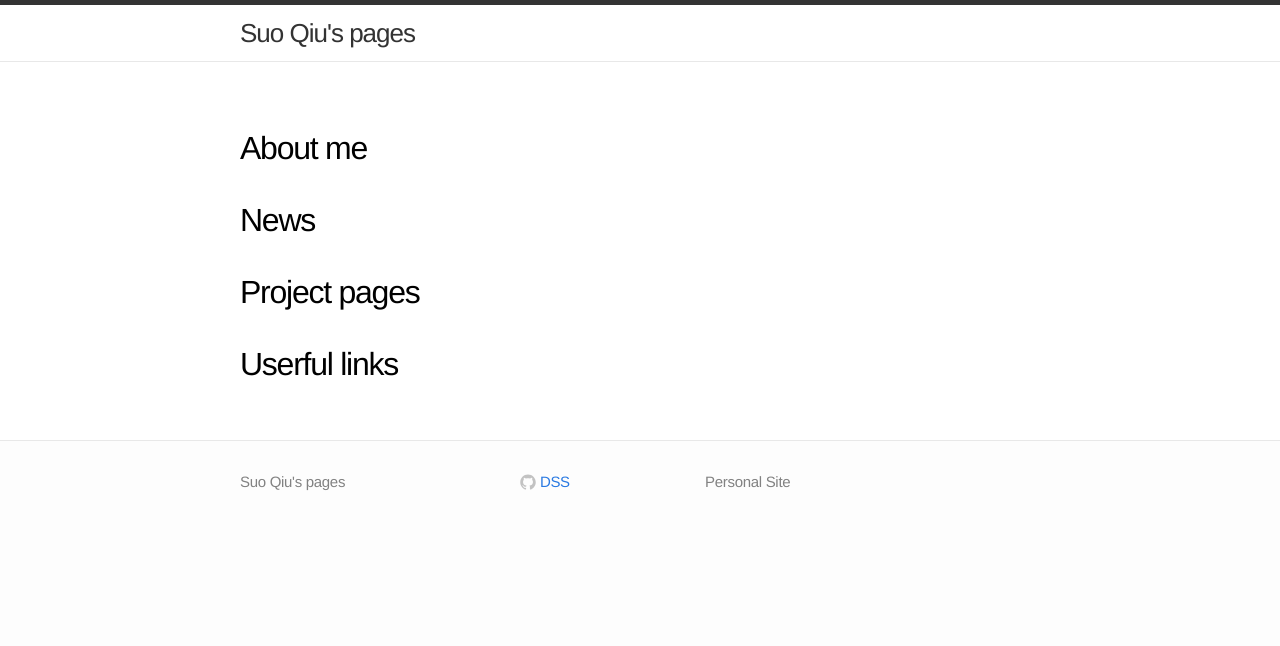
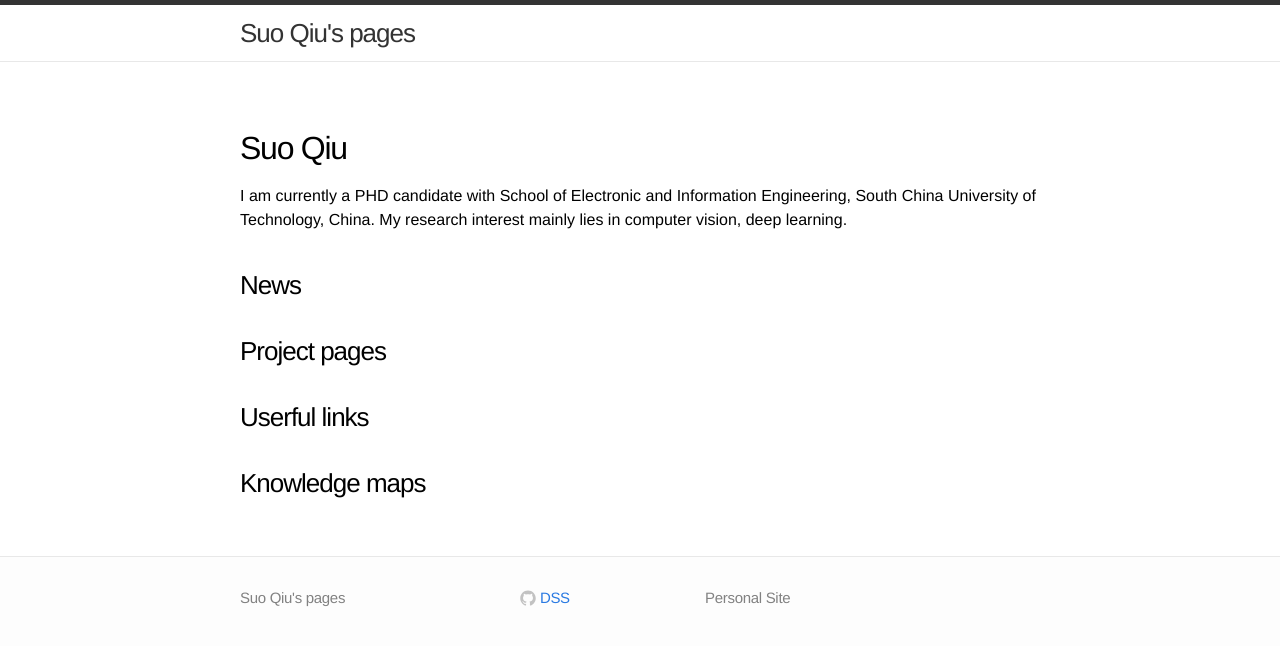
Before and after one commit to kyuusaku/kyuusaku.github.io, a Jekyll site: the page built from index.md, in a window 1280 px wide. Shown: the top 646 px of the page. Built offline with Jekyll 4.4.1, drawn with Linux system fonts in a browser that asks for light colours.

Commit message:
about me

```diff
--- a/index.md
+++ b/index.md
@@ -2,14 +2,17 @@
 layout: page
 ---
 
-## About me
+## Suo Qiu
+I am currently a PHD candidate with School of Electronic and Information Engineering, South China University of Technology, China. My research interest mainly lies in computer vision, deep learning.
 
 
-
-## News
+### News
 
 
-## Project pages
+### Project pages
 
 
-## Userful links
+### Userful links
+
+
+### Knowledge maps
```
